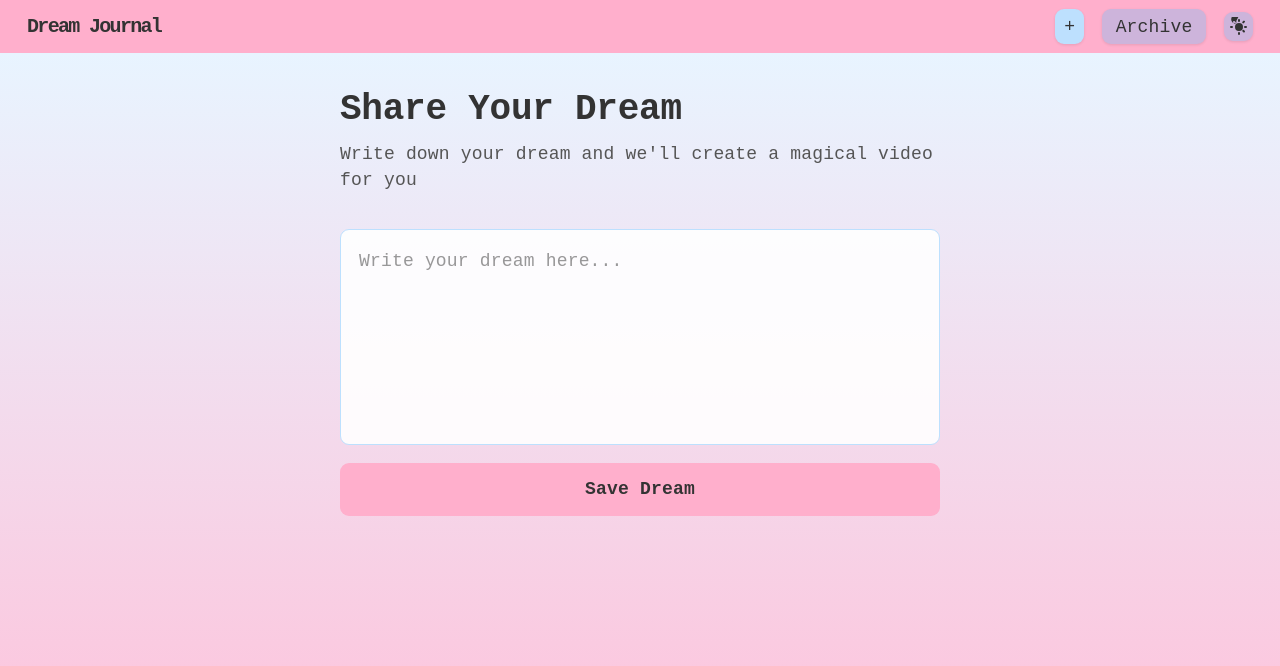
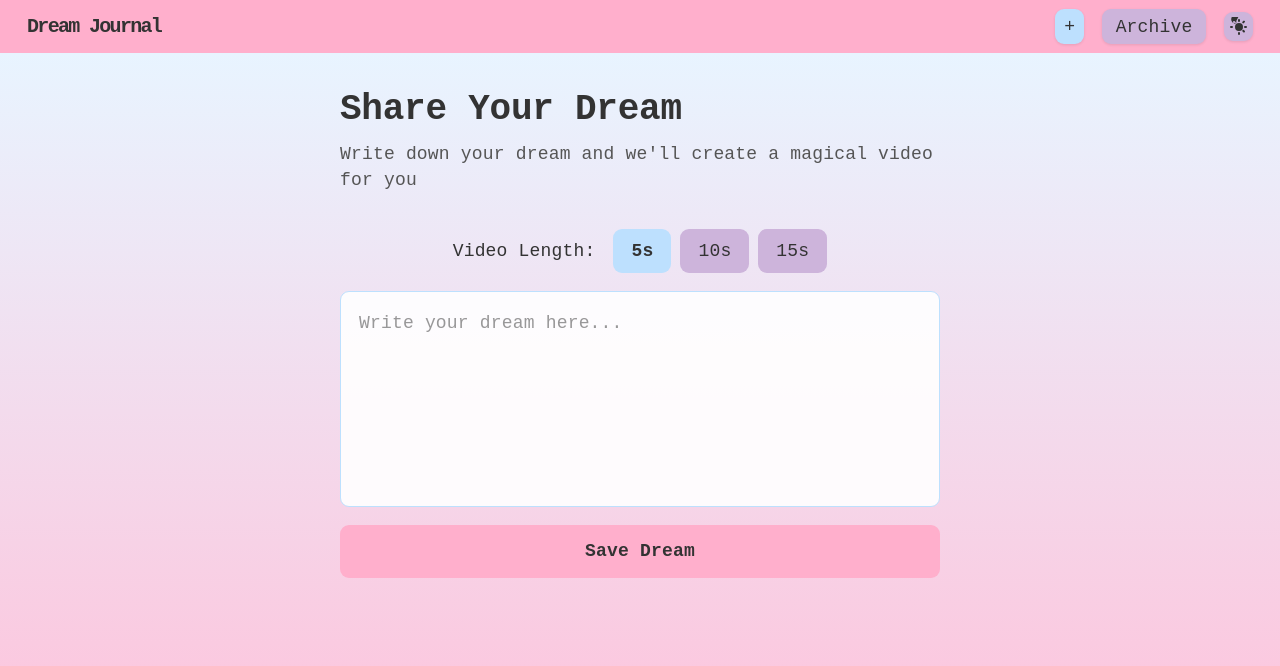
Before and after one commit to AnyaH0831/sleepOver, a React (Vite) app: page / in a window 1280 px wide. Shown: the top 666 px of the page. Built offline with nearby package versions, Linux system fonts and the light colour scheme; no server answers.

Commit message:
let user select 5-15secs

```diff
--- a/src/api.js
+++ b/src/api.js
@@ -114,16 +114,16 @@ export async function enhanceDreamPrompt(dreamText) {
 }
 
 
-// ─── Magic Hour: Text-to-Video (5 seconds) ───────────────────────────────────
+// ─── Magic Hour: Text-to-Video ──────────────────────────────────────────────
 
-export async function generateDreamVideo(prompt) {
+export async function generateDreamVideo(prompt, videoLength = 5) {
   const { res, key, idx } = await magicHourFetch(
     'https://api.magichour.ai/v1/text-to-video',
     {
       method: 'POST',
       body: JSON.stringify({
         aspect_ratio: '16:9',
-        end_seconds: 5,
+        end_seconds: videoLength,
         style: {
           prompt,
         },
--- a/src/components/DreamChat.jsx
+++ b/src/components/DreamChat.jsx
@@ -3,6 +3,7 @@ import { generateDreamVideo, pollVideoJob } from '../api.js';
 
 export default function DreamChat({ isDarkMode }) {
   const [dreamText, setDreamText] = useState('');
+  const [videoLength, setVideoLength] = useState(5);
   const [loading, setLoading] = useState(false);
   const [message, setMessage] = useState('');
   const [messageType, setMessageType] = useState('');
@@ -22,7 +23,7 @@ export default function DreamChat({ isDarkMode }) {
       // Generate video with Magic Hour
       setMessage('Creating your dream video...');
       setMessageType('success');
-      const { jobId, keyIdx } = await generateDreamVideo(text);
+      const { jobId, keyIdx } = await generateDreamVideo(text, videoLength);
       console.log('Job created:', jobId);
 
       // Save dream to MongoDB
@@ -163,6 +164,33 @@ export default function DreamChat({ isDarkMode }) {
         </div>
 
         <form onSubmit={handleSubmit} style={{ display: 'flex', flexDirection: 'column', gap: '1rem' }}>
+          <div style={{ display: 'flex', gap: '1rem', alignItems: 'center', justifyContent: 'center' }}>
+            <label style={{ color: isDarkMode ? '#e0d4f0' : '#333', fontWeight: '500', fontFamily: "'Courier New', Courier, monospace" }}>Video Length:</label>
+            <div style={{ display: 'flex', gap: '0.5rem' }}>
+              {[5, 10, 15].map((length) => (
+                <button
+                  key={length}
+                  type="button"
+                  onClick={() => setVideoLength(length)}
+                  style={{
+                    padding: '0.5rem 1rem',
+                    backgroundColor: videoLength === length
+                      ? (isDarkMode ? '#b080c0' : '#bde0fe')
+                      : (isDarkMode ? '#8a6bb8' : '#cdb4db'),
+                    color: isDarkMode ? '#fff' : '#333',
+                    border: 'none',
+                    borderRadius: '0.5rem',
+                    cursor: 'pointer',
+                    fontWeight: videoLength === length ? '600' : '500',
+                    fontFamily: "'Courier New', Courier, monospace",
+                    transition: 'all 0.2s ease'
+                  }}
+                >
+                  {length}s
+                </button>
+              ))}
+            </div>
+          </div>
           <textarea
             value={dreamText}
             onChange={(e) => setDreamText(e.target.value)}
```
